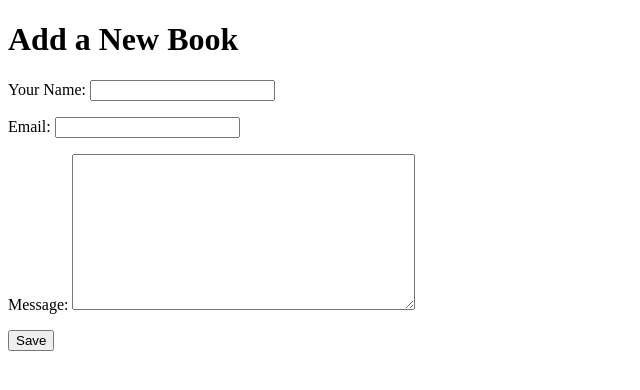
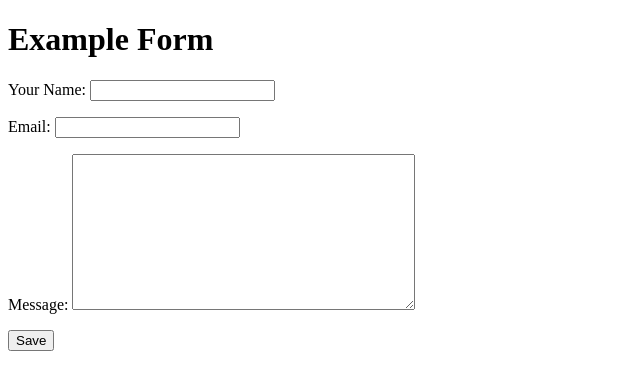
Before and after one commit to NkatDesta/Alx_DjangoLearnLab, a Django app: template advanced_features_and_security/LibraryProject/bookshelf/templates/bookshelf/form_example.html in a window 1280 px wide. Shown: the top 390 px of the page, without its empty margins (0-640 px from the left). Run offline with Django 5.2, Linux system fonts and the light colour scheme; the template is opened without the code that fills it: values that come from a table or form of the project are taken from there, others are empty.

Commit message:
Update form_example.html

```diff
--- a/advanced_features_and_security/LibraryProject/bookshelf/templates/bookshelf/form_example.html
+++ b/advanced_features_and_security/LibraryProject/bookshelf/templates/bookshelf/form_example.html
@@ -1,10 +1,10 @@
 <!DOCTYPE html>
 <html>
 <head>
-    <title>Submit Book</title>
+    <title>Example Formk</title>
 </head>
 <body>
-    <h1>Add a New Book</h1>
+    <h1>Example Form</h1>
     <form method="post">
         {% csrf_token %}
         {{ form.as_p }}
```
